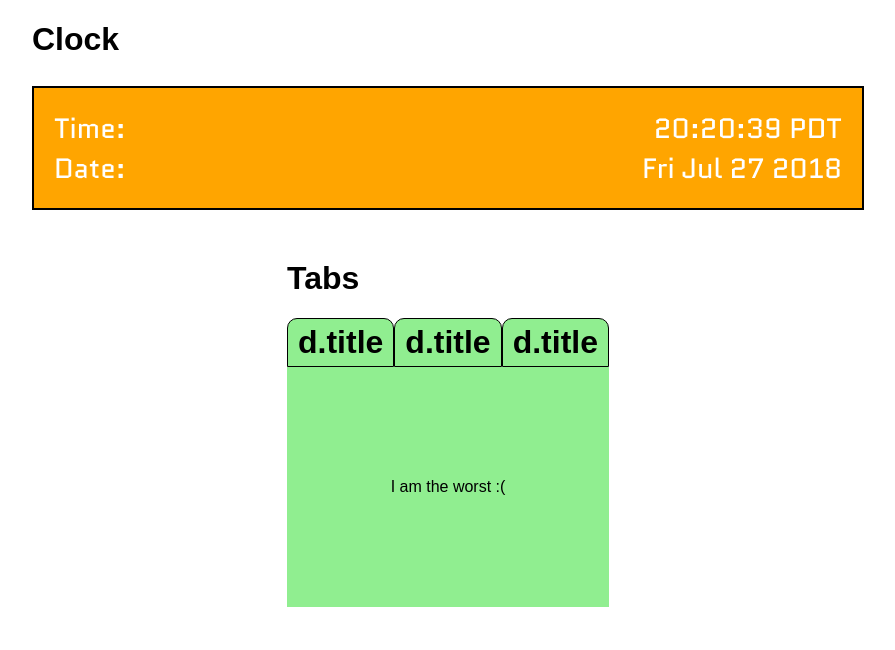
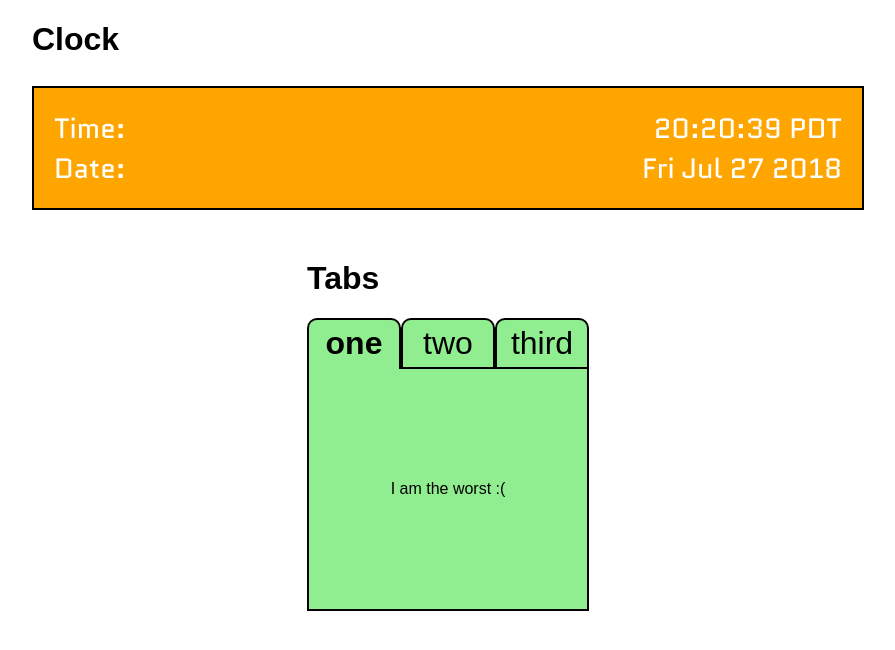
Before and after one commit to wrudnicki16/widgets, a React (Create React App) app: page / in a window 1280 px wide. Shown: the top 650 px of the page, without its empty margins (192-1087 px from the left). Built offline with nearby package versions, Linux system fonts and the light colour scheme; the HTML template or start-up script is replaced by a standard one.

Commit message:
fix tab width

```diff
--- a/src/frontend/tab.jsx
+++ b/src/frontend/tab.jsx
@@ -13,8 +13,9 @@ class Tab extends React.Component {
       return (
         <h1 className="tab"
             key={`tab-${i}`}
-            onClick={() => this.setState({ activeIdx: i}) }>
-            d.title</h1>
+            onClick={() => this.setState({ activeIdx: i}) }
+            id={i === this.state.activeIdx ? "active" : ""}>
+            {d.title}</h1>
       );
     }));
     let tabContent = data[this.state.activeIdx]["content"];
--- a/src/stylesheets/tab.css
+++ b/src/stylesheets/tab.css
@@ -1,16 +1,24 @@
 .tab {
-  border: 1px solid black;
+  border: 2px solid black;
   padding: 5px 10px;
   border-top-left-radius: 10px;
   border-top-right-radius: 10px;
   background-color: lightgreen;
   margin: 0;
   cursor: pointer;
+  font-weight: 400;
+  width: 70px;
+  text-align: center;
 }
 
 .tab:hover {
   background-color: #000;
   color: #fff;
+}
+
+#active {
+  border-bottom: none;
+  font-weight: 700;
 }
 
 .tabs {
@@ -21,10 +29,12 @@
 }
 
 #tab-all article {
-  width: 100%;
   background-color: lightgreen;
   height: 30vh;
   display: flex;
   align-items: center;
   justify-content: center;
+  border-left: 2px solid #000;
+  border-right: 2px solid #000;
+  border-bottom: 2px solid #000;
 }
```
